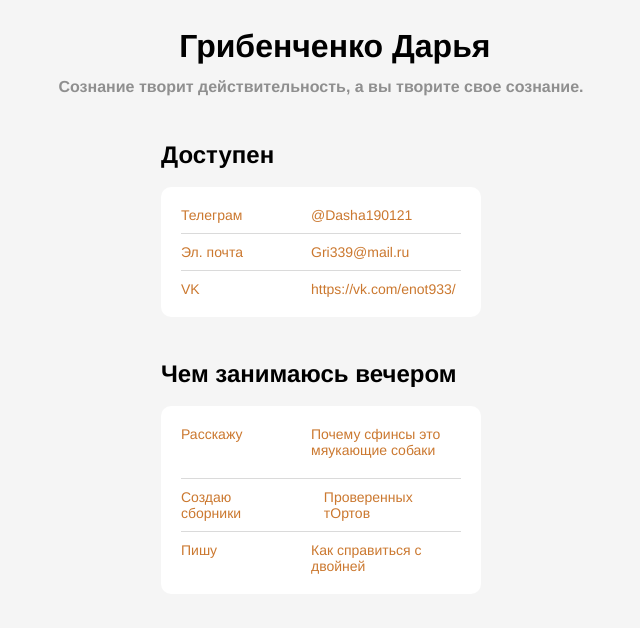
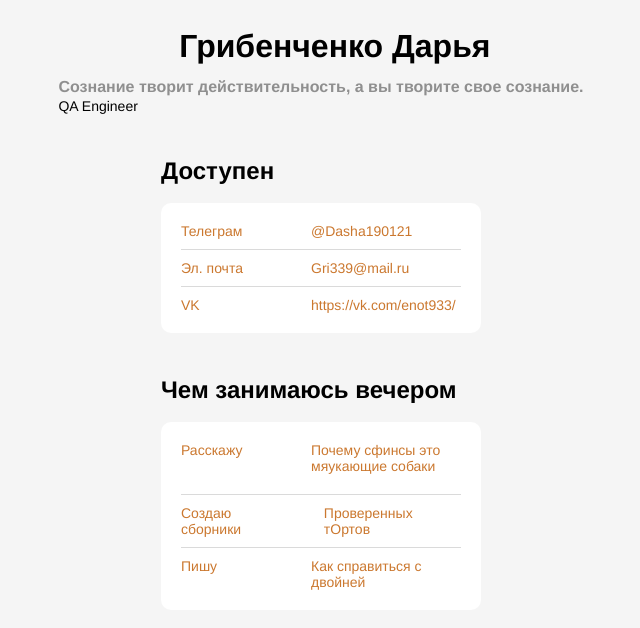
Before and after one commit to Darya339/Darya339, a plain HTML site: page index.html in a window 1280 px wide. Shown: the part 212-840 px from the top of the page, without its empty margins (319-959 px from the left). Drawn offline with Linux system fonts and the light colour scheme.

Commit message:
доюавила параграф

```diff
--- a/index.html
+++ b/index.html
@@ -16,6 +16,7 @@
     </div>
       <h1 class="header__title">Грибенченко Дарья</h1>
       <h3 class="header__subtitle">Сознание творит действительность, а вы творите свое сознание.</h3>
+      <p class="links__title">QA Engineer</p>
     </header>
     <main>
       <section class="links">
```
